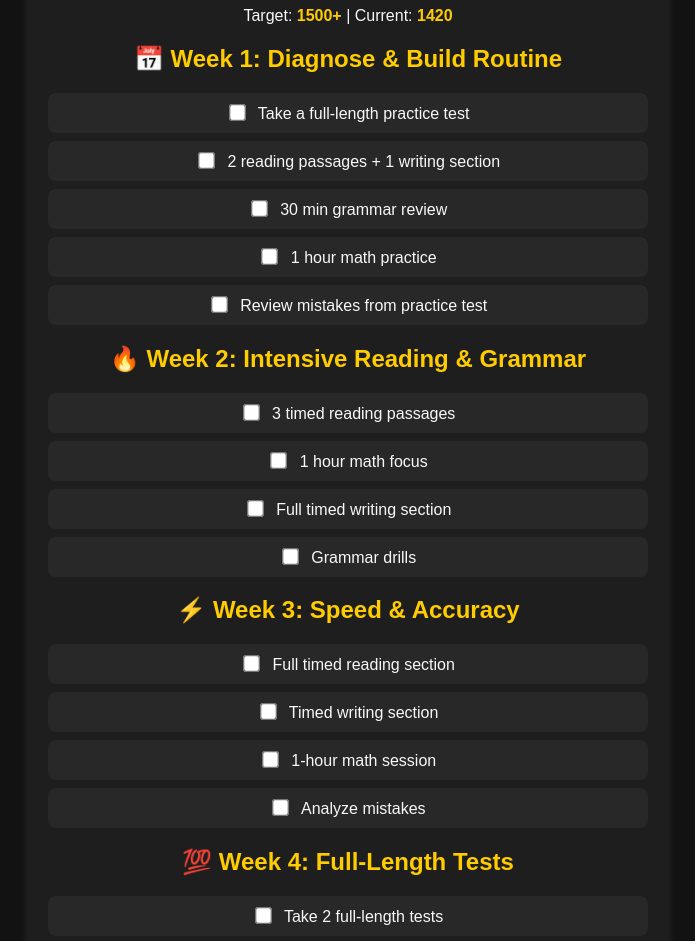
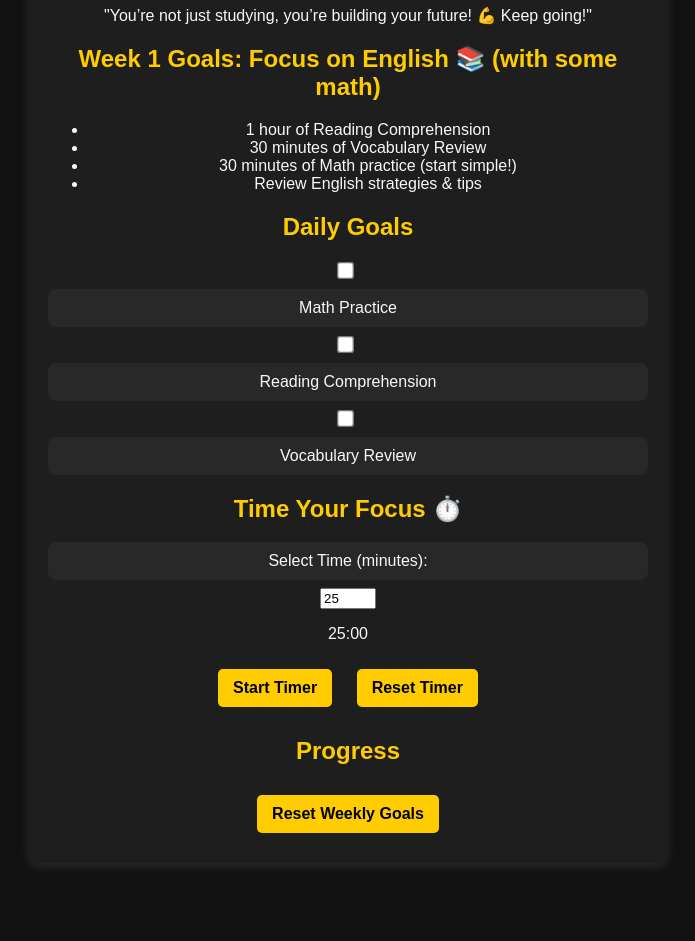
Before and after one commit to sannannn/sat-study-app, a plain HTML site: page index.html in a window 1280 px wide. Shown: the part 144-1085 px from the top of the page, without its empty margins (292-987 px from the left). After the commit the page ends 1057 px from the top, so only its background shows below. Drawn offline with Linux system fonts and the light colour scheme.

Commit message:
Update index.html

```diff
--- a/index.html
+++ b/index.html
@@ -3,57 +3,64 @@
 <head>
   <meta charset="UTF-8">
   <meta name="viewport" content="width=device-width, initial-scale=1.0">
-    <title> SAT Study Plan </title>
+  <title>SAT Study Plan</title>
   <link rel="stylesheet" href="styles.css">
 </head>
 <body>
   <div class="container">
-        <h1>✨ SAT Study Plan ✨</h1>
-        <p>Target: <span class="gold">1500+</span> | Current: <span class="gold">1420</span></p>
+    <h1 class="header">Sanhvi's SAT Study Plan</h1>
 
-        <div id="study-plan">
-            <!-- Week 1 -->
-            <h2>📅 Week 1: Diagnose & Build Routine</h2>
-            <label><input type="checkbox" class="task"> Take a full-length practice test</label>
-            <label><input type="checkbox" class="task"> 2 reading passages + 1 writing section</label>
-            <label><input type="checkbox" class="task"> 30 min grammar review</label>
-            <label><input type="checkbox" class="task"> 1 hour math practice</label>
-            <label><input type="checkbox" class="task"> Review mistakes from practice test</label>
-
-            <!-- Week 2 -->
-            <h2>🔥 Week 2: Intensive Reading & Grammar</h2>
-            <label><input type="checkbox" class="task"> 3 timed reading passages</label>
-            <label><input type="checkbox" class="task"> 1 hour math focus</label>
-            <label><input type="checkbox" class="task"> Full timed writing section</label>
-            <label><input type="checkbox" class="task"> Grammar drills</label>
-
-            <!-- Week 3 -->
-            <h2>⚡ Week 3: Speed & Accuracy</h2>
-            <label><input type="checkbox" class="task"> Full timed reading section</label>
-            <label><input type="checkbox" class="task"> Timed writing section</label>
-            <label><input type="checkbox" class="task"> 1-hour math session</label>
-            <label><input type="checkbox" class="task"> Analyze mistakes</label>
-
-            <!-- Week 4 -->
-            <h2>💯 Week 4: Full-Length Tests</h2>
-            <label><input type="checkbox" class="task"> Take 2 full-length tests</label>
-            <label><input type="checkbox" class="task"> Timed reading practice</label>
-            <label><input type="checkbox" class="task"> Speed drills</label>
-
-            <!-- Final Week -->
-            <h2>✨ Final Week: Review & Confidence</h2>
-            <label><input type="checkbox" class="task"> Light grammar & math review</label>
-            <label><input type="checkbox" class="task"> 2-3 timed sections daily</label>
-            <label><input type="checkbox" class="task"> Rest & Relax</label>
+    <!-- Cute Motivational Message -->
+    <div class="motivation">
+      <p>"You’re not just studying, you’re building your future! 💪 Keep going!"</p>
     </div>
 
-        <!-- Timer Section -->
-        <h2>⏳ Study Timer</h2>
+    <!-- Weekly Goals Section -->
+    <div class="weekly-goals">
+      <h2>Week 1 Goals: Focus on English 📚 (with some math)</h2>
+      <ul>
+        <li>1 hour of Reading Comprehension</li>
+        <li>30 minutes of Vocabulary Review</li>
+        <li>30 minutes of Math practice (start simple!)</li>
+        <li>Review English strategies & tips</li>
+      </ul>
+    </div>
+
+    <!-- Daily Goals Section -->
+    <div class="goals">
+      <h2>Daily Goals</h2>
+      <div class="goal-item">
+        <input type="checkbox" id="goal1">
+        <label for="goal1">Math Practice</label>
+      </div>
+      <div class="goal-item">
+        <input type="checkbox" id="goal2">
+        <label for="goal2">Reading Comprehension</label>
+      </div>
+      <div class="goal-item">
+        <input type="checkbox" id="goal3">
+        <label for="goal3">Vocabulary Review</label>
+      </div>
+    </div>
+
+    <!-- Timer for Practice -->
     <div class="timer">
-            <span id="time">25:00</span>
-            <button id="start">Start</button>
-            <button id="reset">Reset</button>
+      <h2>Time Your Focus ⏱️</h2>
+      <label for="timeSelect">Select Time (minutes): </label>
+      <input type="number" id="timeSelect" value="25" min="1" max="60">
+      <p id="timerDisplay">25:00</p>
+      <button id="startTimer">Start Timer</button>
+      <button id="resetTimer">Reset Timer</button>
     </div>
+
+    <!-- Progress Bar Section -->
+    <div class="progress-section">
+      <h2>Progress</h2>
+      <div class="progress-bar" id="progressBar"></div>
+    </div>
+
+    <!-- Reset Weekly Button -->
+    <button class="reset-button">Reset Weekly Goals</button>
   </div>
 
   <script src="script.js"></script>
```
Lines whose indentation alone changed are shown as unchanged.
